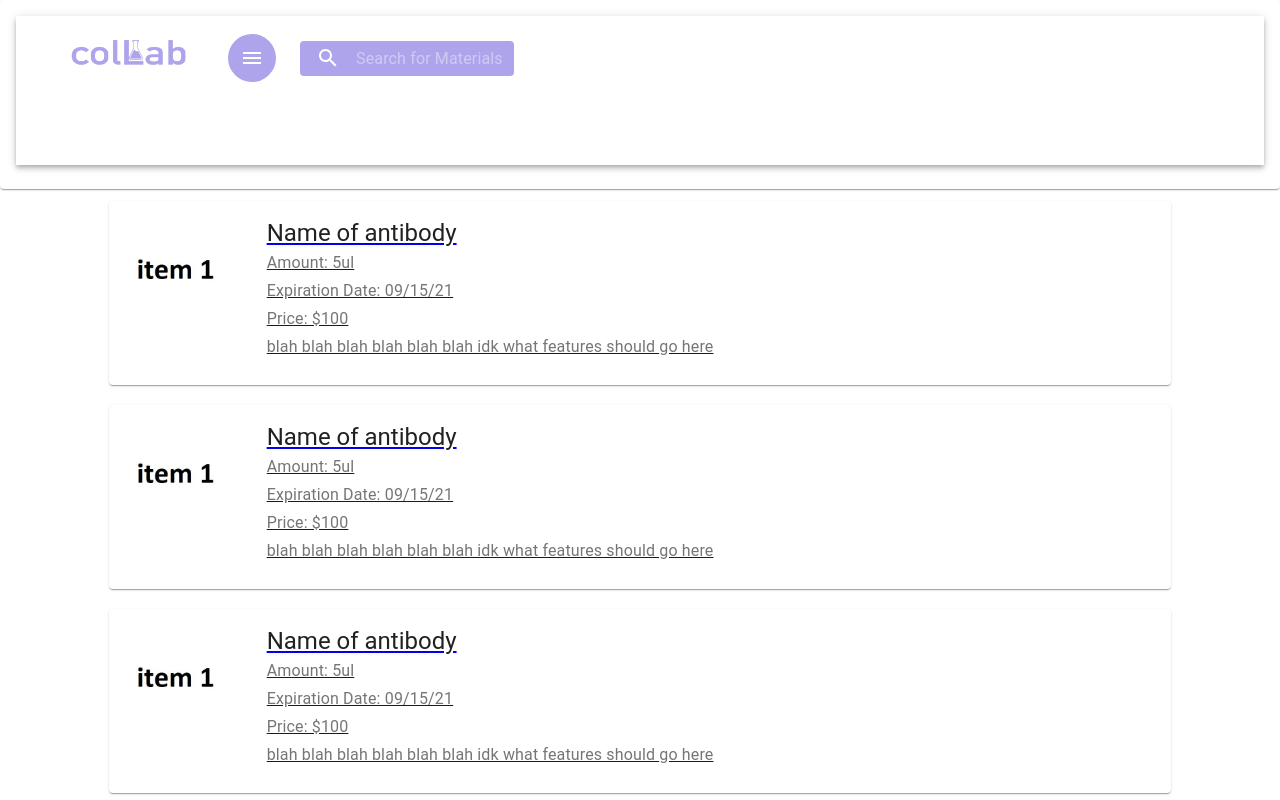
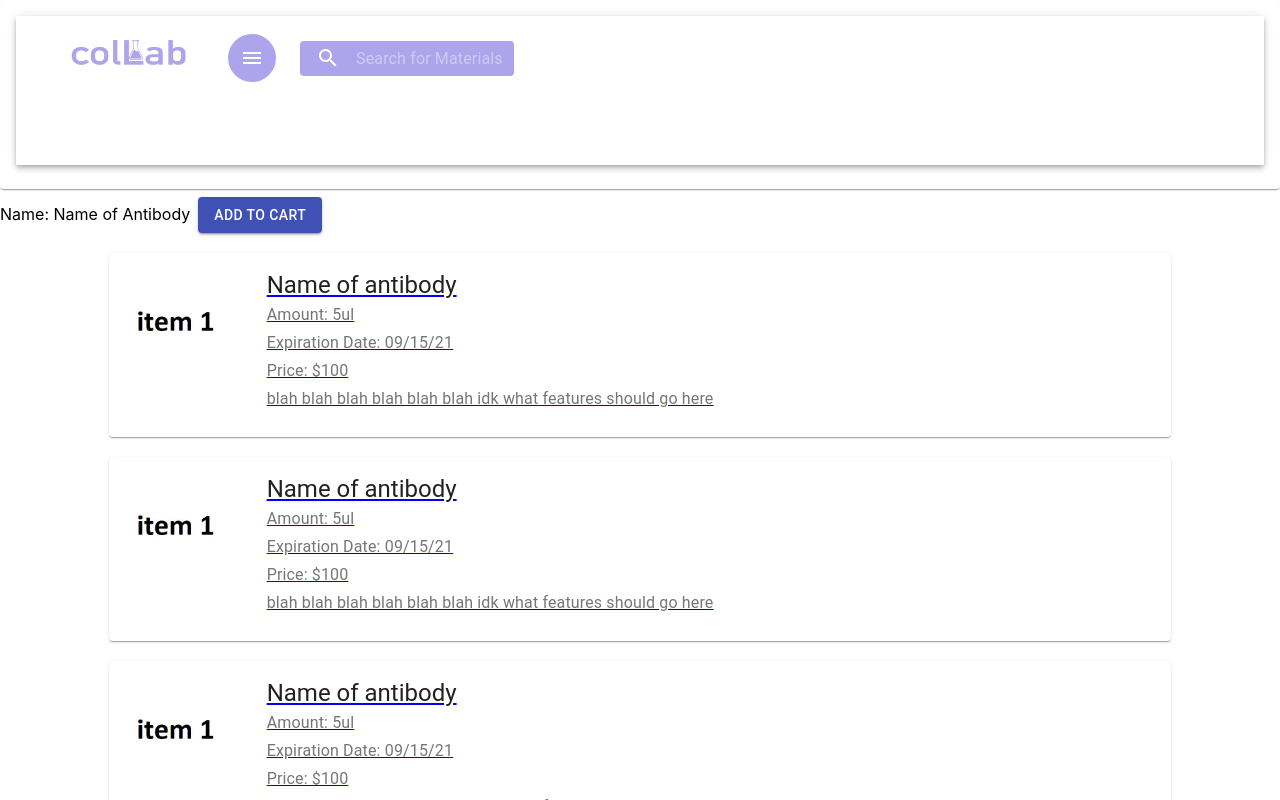
Before and after one commit to Mortick/BlueHacks-2019, a React (Create React App) app in the folder collab/: page /ItemPage in a window 1280 px wide. Shown: the top 800 px of the page. Built offline with nearby package versions, Linux system fonts and the light colour scheme.

Commit message:
adds item page

```diff
--- a/collab/src/App.js
+++ b/collab/src/App.js
@@ -18,6 +18,7 @@ function App() {
     <div>
     {/*ANYTHING HERE WILL BE EVERYWHERE*/}
     <TestSearchBar/>
+    <ItemPage name="product"/>
     <ListPage/>
       <div> {/*these are every PAGE that goes on the site. If you want something that is on every page, add as a div around*/}
         <Route path='/ListPage' component={ListPage} />
--- a/collab/src/ItemPage.js
+++ b/collab/src/ItemPage.js
@@ -1,10 +1,26 @@
-import React from 'react';
-import ListItem from './ListItem'
+import React from "react";
+import ListItem from "./ListItem";
+import Button from "@material-ui/core/Button";
+import { makeStyles, useTheme } from "@material-ui/core/styles";
+import { BrowserRouter, Route, Link } from "react-router-dom";
+import { TextField } from "@material-ui/core";
+
+const useStyles = makeStyles(theme => ({
+  button: {
+    margin: theme.spacing(1)
+  },
+}));
 
 export default function SimpleContainer() {
+  const classes = useStyles();
   return (
     <div>
-    Here is more info on the item
+      <span>Name: Name of Antibody</span>
+      <Link to="ListPage.js">
+        <Button variant="contained" color="primary" className={classes.button}>
+          ADD TO CART
+        </Button>
+      </Link>
     </div>
   );
 }
```
Also changed, not shown: collab/src/antibodies.js (added, +20 -0 lines), collab/src/search.js (added, +7 -0 lines).
